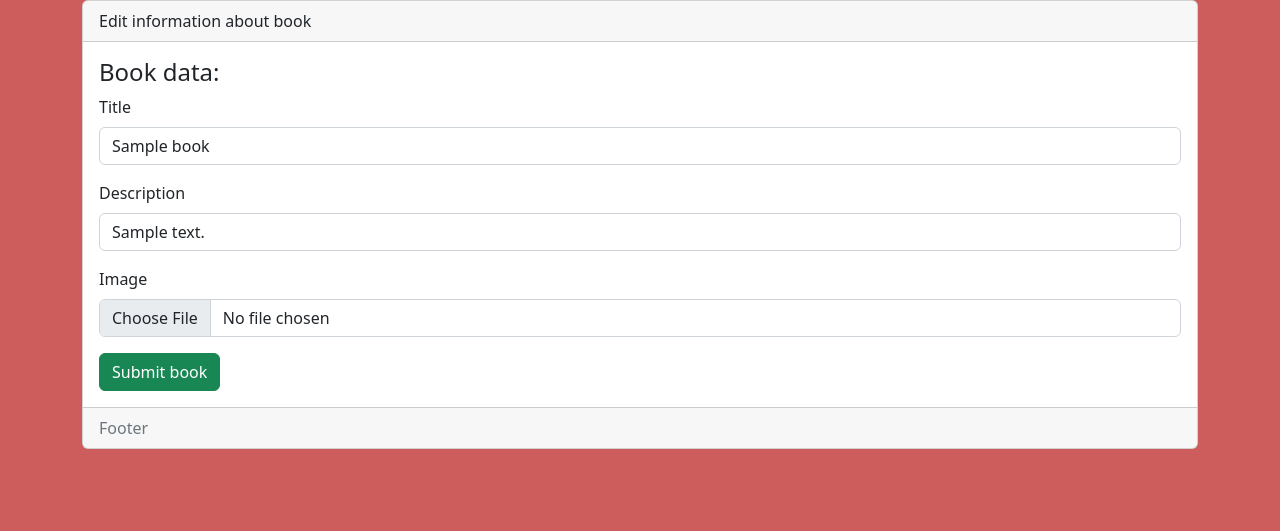
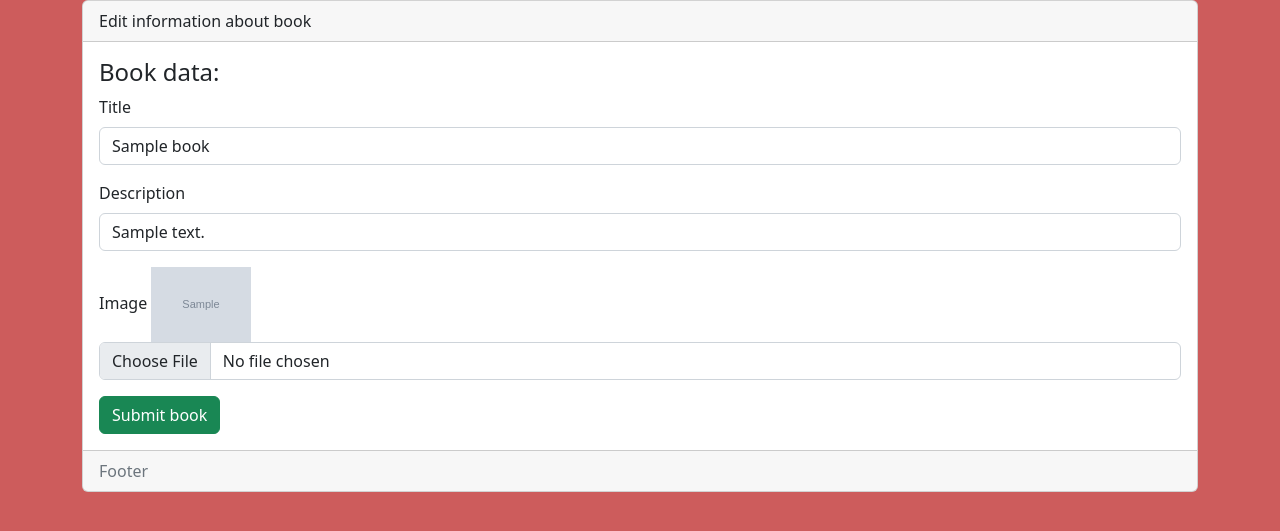
Before and after one commit to Evanderss/Library, a Django app: page /books/edit/1 in a window 1280 px wide. Shown: the part 48-579 px from the top of the page. Run offline with Django 4.2, Linux system fonts and the light colour scheme; tables that the repository leaves empty hold one stand-in row (values such as "Sample post"); grey boxes marked "Sample" are stand-in pictures.

Commit message:
Modificando form para mostrar las imagenes en edición

```diff
--- a/libreria/templates/books/form.html
+++ b/libreria/templates/books/form.html
@@ -3,6 +3,9 @@
   {% for campo in form %}
     <div class="mb-3">
       <label for="" class="form-label">{{ campo.label }}</label>
+      {% if campo.field.widget.input_type == "file" and campo.value %}
+      <img src="{{MEDIA_URL}}/images/{{campo.value}}" width="100px" alt="" srcset="">
+      {% endif %}
       <input
       type="{{ campo.field.widget.input_type }}"
       class="form-control"
```
